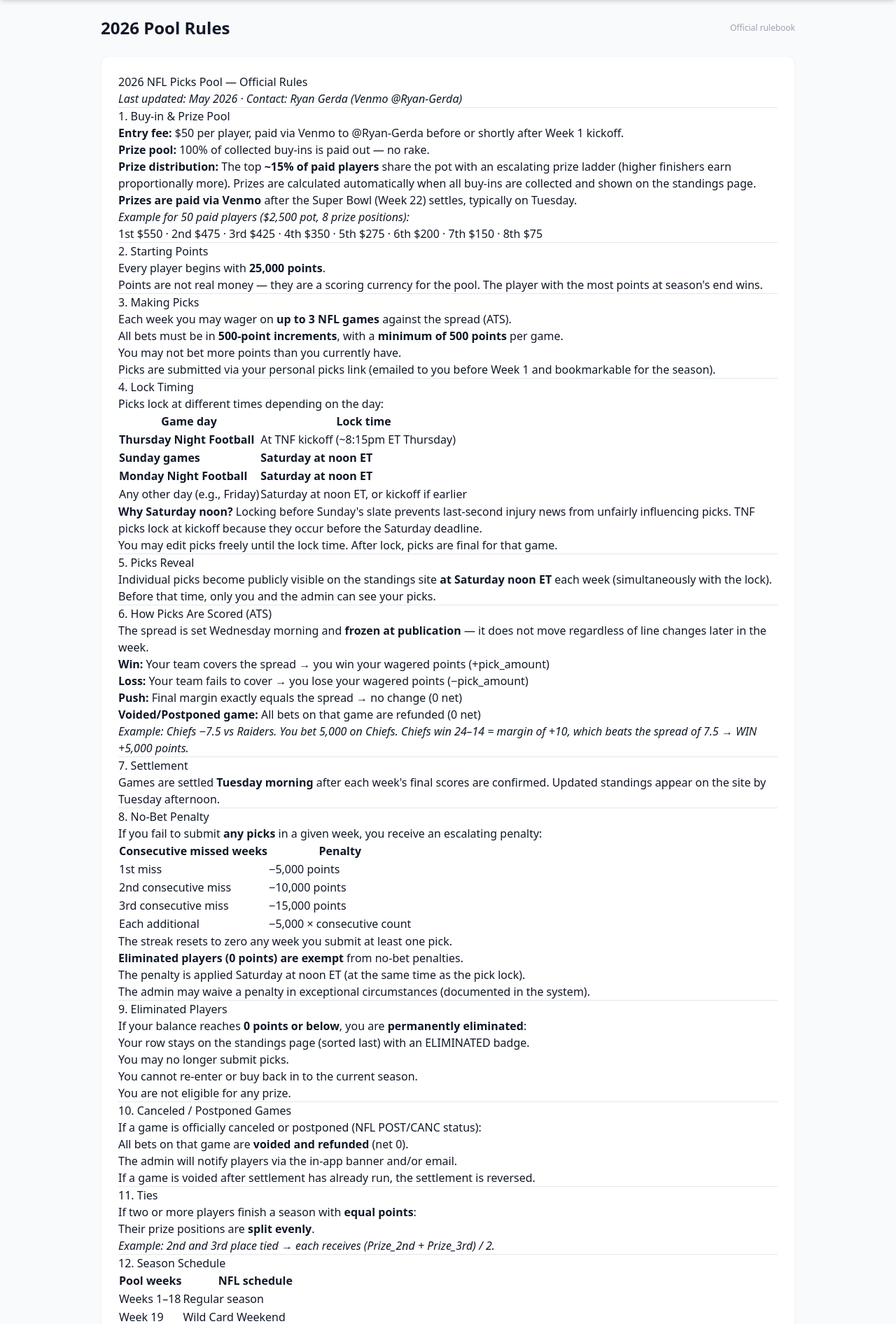
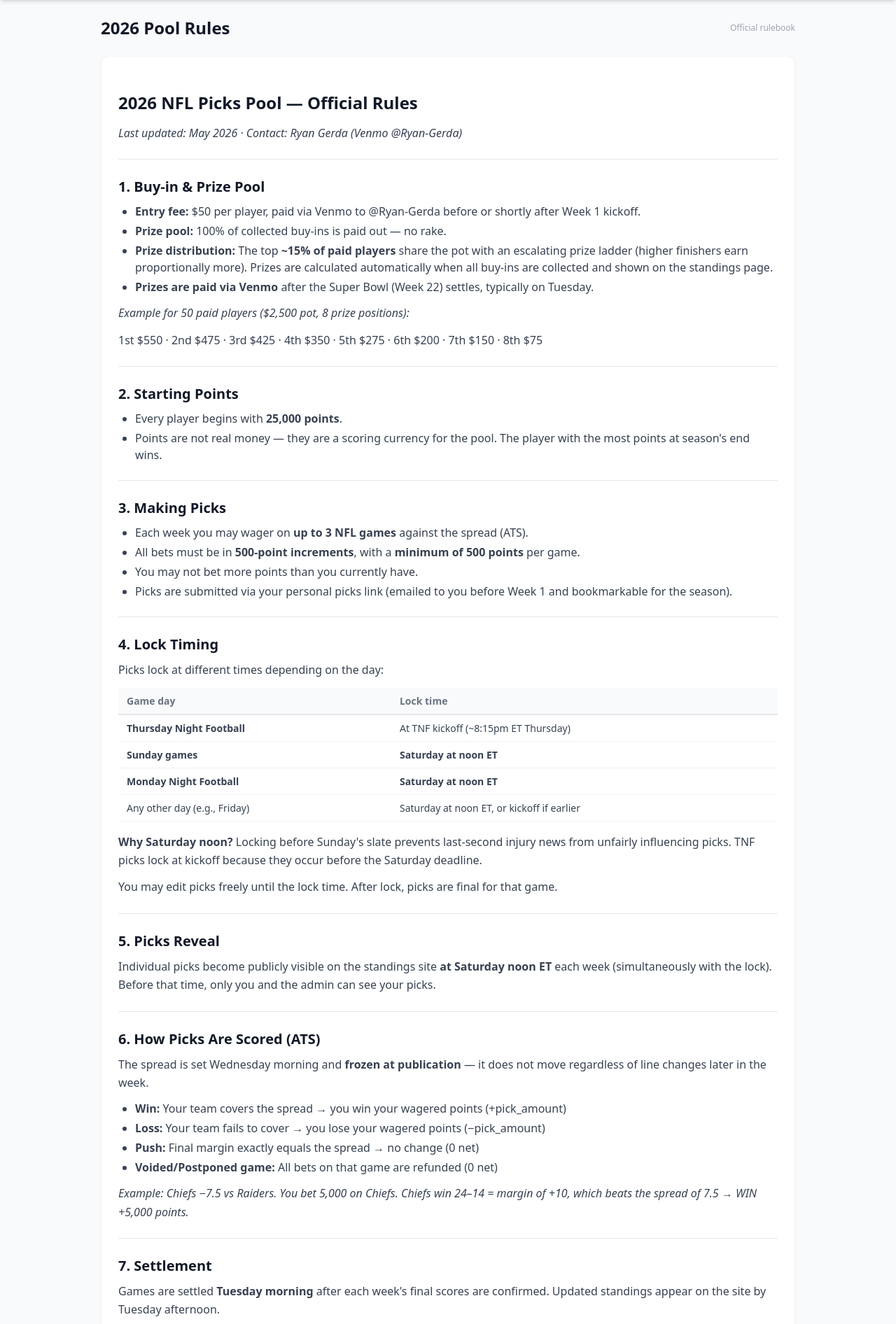
Before and after one commit to RyanG73/NFL_Picks_Pool, a FastAPI app: page /rules in a window 1280 px wide. Shown: the part 52-1944 px from the top of the page at 70% size. Run offline with FastAPI, Linux system fonts and the light colour scheme; data that the repository does not hold is empty; some libraries are stand-ins or nearby versions.

Commit message:
fix: rules.html — replace prose class with inline CSS
The Tailwind CDN Play doesn't bundle @tailwindcss/typography, so 'prose'
class was rendering the rules page as unstyled HTML. Replaced with an
inline <style> block providing equivalent heading/list/table/code styles.
Removed the prose and prose-sm class dependencies entirely.

NOT VISUALLY TESTED — check /rules page renders formatted markdown

Co-Authored-By: Claude Sonnet 4.6 <noreply@anthropic.com>

```diff
--- a/api/templates/rules.html
+++ b/api/templates/rules.html
@@ -2,12 +2,29 @@
 {% block title %}{{ season }} Rules — NFL Picks Pool{% endblock %}
 
 {% block content %}
+<style>
+  #rules-body h1 { font-size: 1.5rem; font-weight: 700; margin: 1.5rem 0 0.75rem; }
+  #rules-body h2 { font-size: 1.25rem; font-weight: 700; margin: 1.25rem 0 0.5rem; color: #111827; }
+  #rules-body h3 { font-size: 1.1rem; font-weight: 600; margin: 1rem 0 0.4rem; color: #374151; }
+  #rules-body p  { margin: 0 0 0.75rem; line-height: 1.65; color: #374151; }
+  #rules-body ul { list-style: disc; padding-left: 1.5rem; margin: 0 0 0.75rem; color: #374151; }
+  #rules-body ol { list-style: decimal; padding-left: 1.5rem; margin: 0 0 0.75rem; color: #374151; }
+  #rules-body li { margin-bottom: 0.25rem; }
+  #rules-body strong { font-weight: 700; }
+  #rules-body em { font-style: italic; }
+  #rules-body hr { border: none; border-top: 1px solid #e5e7eb; margin: 1.5rem 0; }
+  #rules-body table { width: 100%; border-collapse: collapse; margin-bottom: 1rem; font-size: 0.875rem; }
+  #rules-body th { background: #f9fafb; border-bottom: 2px solid #e5e7eb; padding: 8px 12px; text-align: left; font-weight: 600; color: #6b7280; }
+  #rules-body td { border-bottom: 1px solid #f3f4f6; padding: 8px 12px; color: #374151; }
+  #rules-body code { background: #f3f4f6; padding: 1px 5px; border-radius: 4px; font-family: monospace; font-size: 0.875em; }
+</style>
+
 <div class="mb-6 flex items-center justify-between">
   <h1 class="text-2xl font-bold">{{ season }} Pool Rules</h1>
   <span class="text-xs text-gray-400">Official rulebook</span>
 </div>
 
-<div class="bg-white rounded-xl border border-gray-100 shadow-sm p-6 prose prose-sm max-w-none" id="rules-body">
+<div class="bg-white rounded-xl border border-gray-100 shadow-sm p-6 max-w-none" id="rules-body">
   <noscript><pre class="text-xs whitespace-pre-wrap">{{ raw_md }}</pre></noscript>
 </div>
 
```
